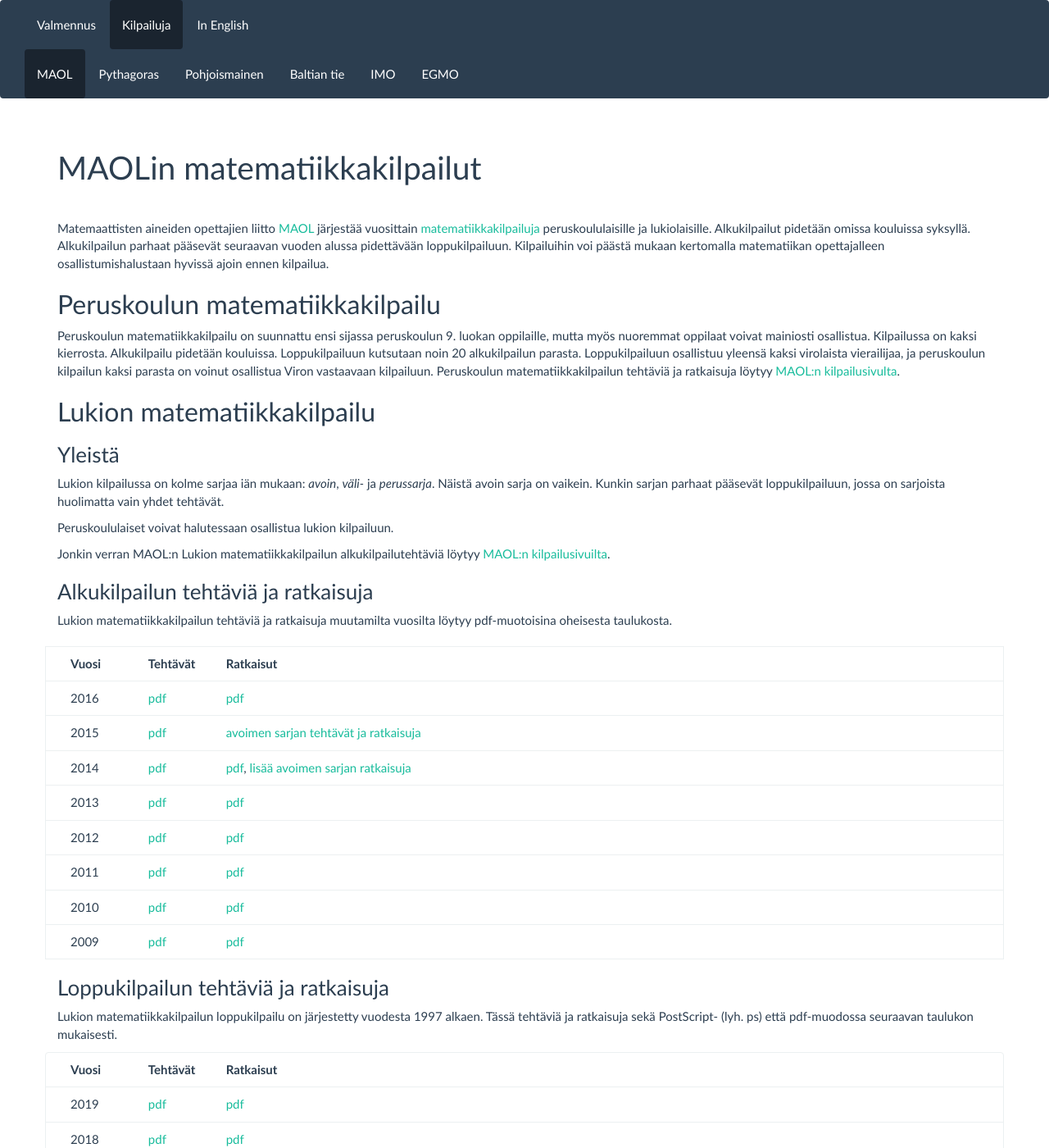
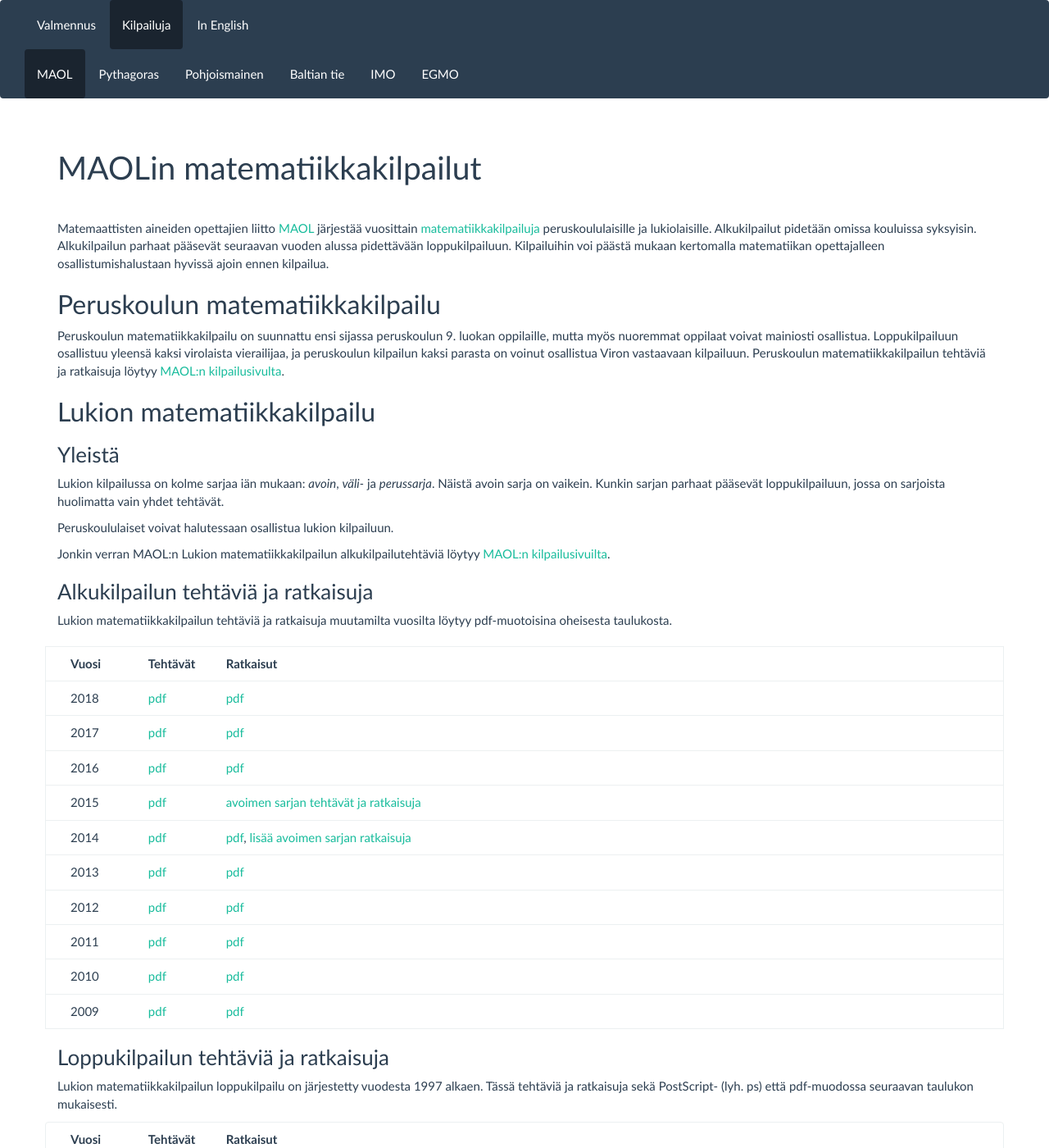
Before and after one commit to matematiikkakilpailut/matematiikkakilpailut.github.io, a Jekyll site: the page built from MAOL/index.md, in a window 1280 px wide and 1400 px high. Shown: the whole window at 82% size. Built offline with Jekyll 4.4.1, drawn with Linux system fonts in a browser that asks for light colours.

Commit message:
Update index.md
tekstin korjaus+2017 ja 2018 tehtävät

```diff
--- a/MAOL/index.md
+++ b/MAOL/index.md
@@ -14,7 +14,7 @@ Matemaattisten aineiden opettajien liitto [MAOL](https://maol.fi/)
 järjestää vuosittain
 [matematiikkakilpailuja](https://maol.fi/neljan-tieteen-kisat/)
 peruskoululaisille ja lukiolaisille. Alkukilpailut pidetään
-omissa kouluissa syksyllä. Alkukilpailun parhaat pääsevät
+omissa kouluissa syksyisin. Alkukilpailun parhaat pääsevät
 seuraavan vuoden alussa pidettävään loppukilpailuun.
 Kilpailuihin voi päästä mukaan kertomalla matematiikan
 opettajalleen osallistumishalustaan hyvissä ajoin ennen
@@ -24,9 +24,7 @@ kilpailua.
 
 Peruskoulun matematiikka&shy;kilpailu on suunnattu ensi sijassa
 peruskoulun 9. luokan oppilaille, mutta myös nuoremmat oppilaat
-voivat mainiosti osallistua. Kilpailussa on kaksi kierrosta.
-Alkukilpailu pidetään kouluissa. Loppukilpailuun kutsutaan noin 20
-alkukilpailun parasta. Loppukilpailuun osallistuu yleensä kaksi
+voivat mainiosti osallistua. Loppukilpailuun osallistuu yleensä kaksi
 virolaista vierailijaa, ja peruskoulun kilpailun kaksi parasta on
 voinut osallistua Viron vastaavaan kilpailuun. Peruskoulun
 matematiikka&shy;kilpailun tehtäviä ja ratkaisuja löytyy
@@ -61,6 +59,16 @@ vuosilta löytyy pdf-muotoisina oheisesta taulukosta.
 <div class="col-xs-3 col-sm-2 col-md-1"><strong>Vuosi</strong></div>
 <div class="col-xs-3 col-sm-2 col-md-1"><strong>Tehtävät</strong></div>
 <div class="col-xs-6"><strong>Ratkaisut</strong></div>
+</div>
+<div class="row list-group-item">
+<div class="col-xs-3 col-sm-2 col-md-1">2018</div>
+<div class="col-xs-3 col-sm-2 col-md-1"><a href="2018/alkuteht2018.pdf">pdf</a></div>
+<div class="col-xs-6"><a href="2018/alkuratk2018.pdf">pdf</a></div>
+</div>
+<div class="row list-group-item">
+<div class="col-xs-3 col-sm-2 col-md-1">2017</div>
+<div class="col-xs-3 col-sm-2 col-md-1"><a href="2017/alkuteht2017.pdf">pdf</a></div>
+<div class="col-xs-6"><a href="2017/alkuratk2017.pdf">pdf</a></div>
 </div>
 <div class="row list-group-item">
 <div class="col-xs-3 col-sm-2 col-md-1">2016</div>
```
